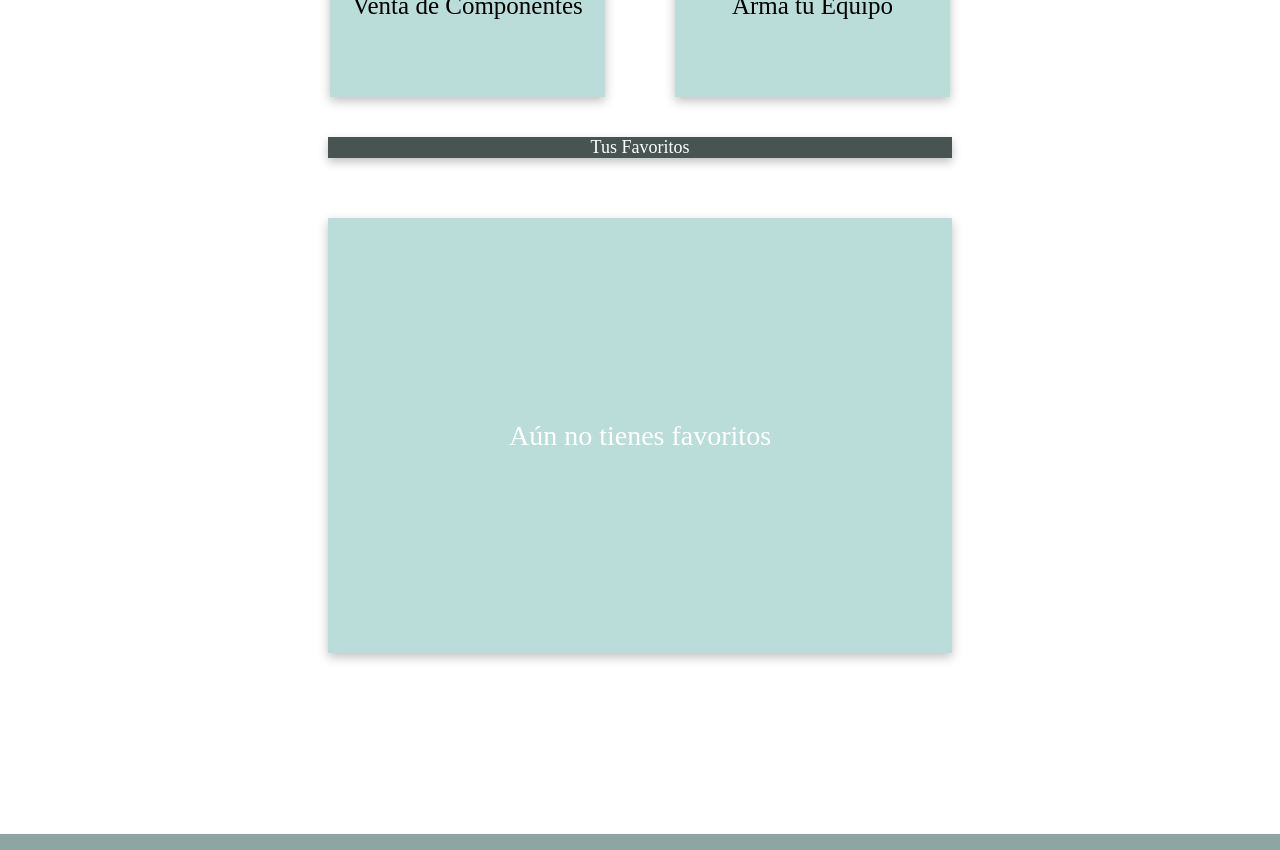
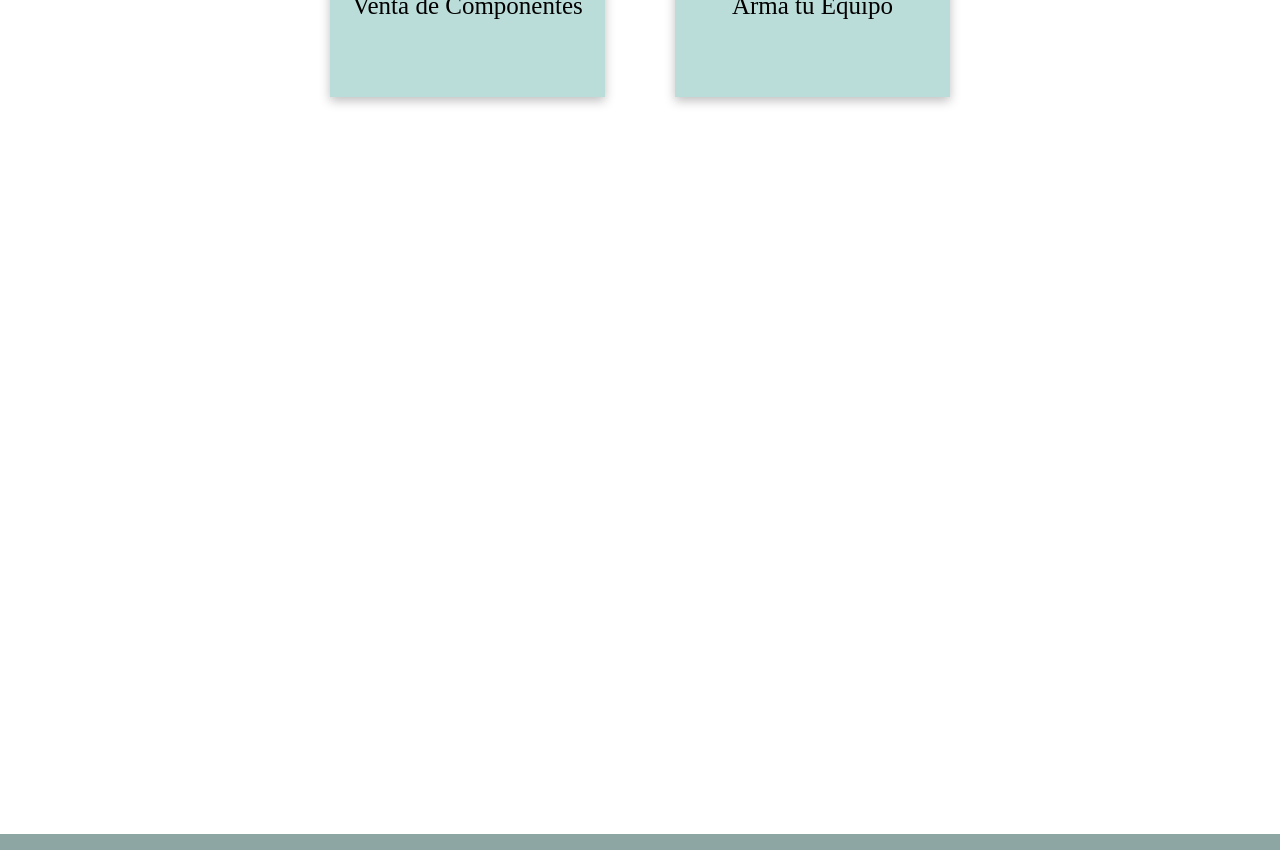
Before and after one commit to Ymgmontano/Electronics--Maya, a Next.js app: page / in a window 1280 px wide. Shown: the part 580-1430 px from the top of the page. Built offline with nearby package versions, Linux system fonts and the light colour scheme; grey boxes are pictures that could not be loaded.

Commit message:
[FIX] Corrección de Código

```diff
--- a/app/Build-pc/GPU/page.js
+++ b/app/Build-pc/GPU/page.js
@@ -70,10 +70,12 @@ return (
     <>
         <nav className="navbar">
         <div className="logo">
+          <Link href="/">
           <img
             src="https://web.opendrive.com/api/v1/download/file.json/MjdfMjA3NjQ4NjZfRk9FY2I?session_id=c26aa6022aa8f34f4ac74623ada6ac959ceefb341bd0d719ba5588f1a4bbb3d8&inline=1&preview=1"
             style={{ width: '64px', height: '64px' }}
           />
+          </Link>
         </div>
         <div className="Inicio">
           <Link href="/Carrito">
@@ -95,7 +97,7 @@ return (
         <div>
             <div style={{ display: 'flex' }}>
                 <div className="sidebar">
-                    <Link href="/Build-pc/Tarjetas">
+                    <Link href="/Build-pc/Tarjeta">
                         <div className="menu-item">PROCESADORES</div>
                     </Link>
                     <Link href="/Build-pc/Motherboard" >
--- a/app/Build-pc/Gabinetes/page.js
+++ b/app/Build-pc/Gabinetes/page.js
@@ -70,10 +70,12 @@ return (
     <>
         <nav className="navbar">
         <div className="logo">
+          <Link href="/">
           <img
             src="https://web.opendrive.com/api/v1/download/file.json/MjdfMjA3NjQ4NjZfRk9FY2I?session_id=c26aa6022aa8f34f4ac74623ada6ac959ceefb341bd0d719ba5588f1a4bbb3d8&inline=1&preview=1"
             style={{ width: '64px', height: '64px' }}
           />
+          </Link>
         </div>
         <div className="Inicio">
           <Link href="/Carrito">
--- a/app/Build-pc/Motherboard/page.js
+++ b/app/Build-pc/Motherboard/page.js
@@ -71,10 +71,12 @@ export default function Home() {
         <>
             <nav className="navbar">
         <div className="logo">
+          <Link href="/">
           <img
             src="https://web.opendrive.com/api/v1/download/file.json/MjdfMjA3NjQ4NjZfRk9FY2I?session_id=c26aa6022aa8f34f4ac74623ada6ac959ceefb341bd0d719ba5588f1a4bbb3d8&inline=1&preview=1"
             style={{ width: '64px', height: '64px' }}
           />
+          </Link>
         </div>
         <div className="Inicio">
           <Link href="/Carrito">
--- a/app/Build-pc/Procesadores/page.js
+++ b/app/Build-pc/Procesadores/page.js
@@ -67,10 +67,12 @@ export default function Procesadores() {
         <>
             <nav className="navbar">
         <div className="logo">
+          <Link href="/">
           <img
             src="https://web.opendrive.com/api/v1/download/file.json/MjdfMjA3NjQ4NjZfRk9FY2I?session_id=c26aa6022aa8f34f4ac74623ada6ac959ceefb341bd0d719ba5588f1a4bbb3d8&inline=1&preview=1"
             style={{ width: '64px', height: '64px' }}
           />
+          </Link>
         </div>
         <div className="Inicio">
           <Link href="/Carrito">
--- a/app/Build-pc/Ram/page.js
+++ b/app/Build-pc/Ram/page.js
@@ -68,10 +68,12 @@ export default function Home() {
         <>
             <nav className="navbar">
         <div className="logo">
+          <Link href="/">
           <img
             src="https://web.opendrive.com/api/v1/download/file.json/MjdfMjA3NjQ4NjZfRk9FY2I?session_id=c26aa6022aa8f34f4ac74623ada6ac959ceefb341bd0d719ba5588f1a4bbb3d8&inline=1&preview=1"
             style={{ width: '64px', height: '64px' }}
           />
+          </Link>
         </div>
         <div className="Inicio">
           <Link href="/Carrito">
--- a/app/Build-pc/Ventiladores/page.js
+++ b/app/Build-pc/Ventiladores/page.js
@@ -67,10 +67,12 @@ export default function Home() {
         <>
             <nav className="navbar">
         <div className="logo">
+          <Link href="/">
           <img
             src="https://web.opendrive.com/api/v1/download/file.json/MjdfMjA3NjQ4NjZfRk9FY2I?session_id=c26aa6022aa8f34f4ac74623ada6ac959ceefb341bd0d719ba5588f1a4bbb3d8&inline=1&preview=1"
             style={{ width: '64px', height: '64px' }}
           />
+          </Link>
         </div>
         <div className="Inicio">
           <Link href="/Carrito">
--- a/app/Categorias.js
+++ b/app/Categorias.js
@@ -32,12 +32,6 @@ const Imagenes = () => {
                         <p className="text-center" >Arma tu Equipo</p>
                     </div>
                 </div>
-                <p className="favorite-text">Tus Favoritos</p>
-                <div className="no-favorites">
-                    <p>
-                        Aún no tienes favoritos
-                    </p>
-                </div>
             </div>
         </>
     );
```
Lines whose indentation alone changed are shown as unchanged.
